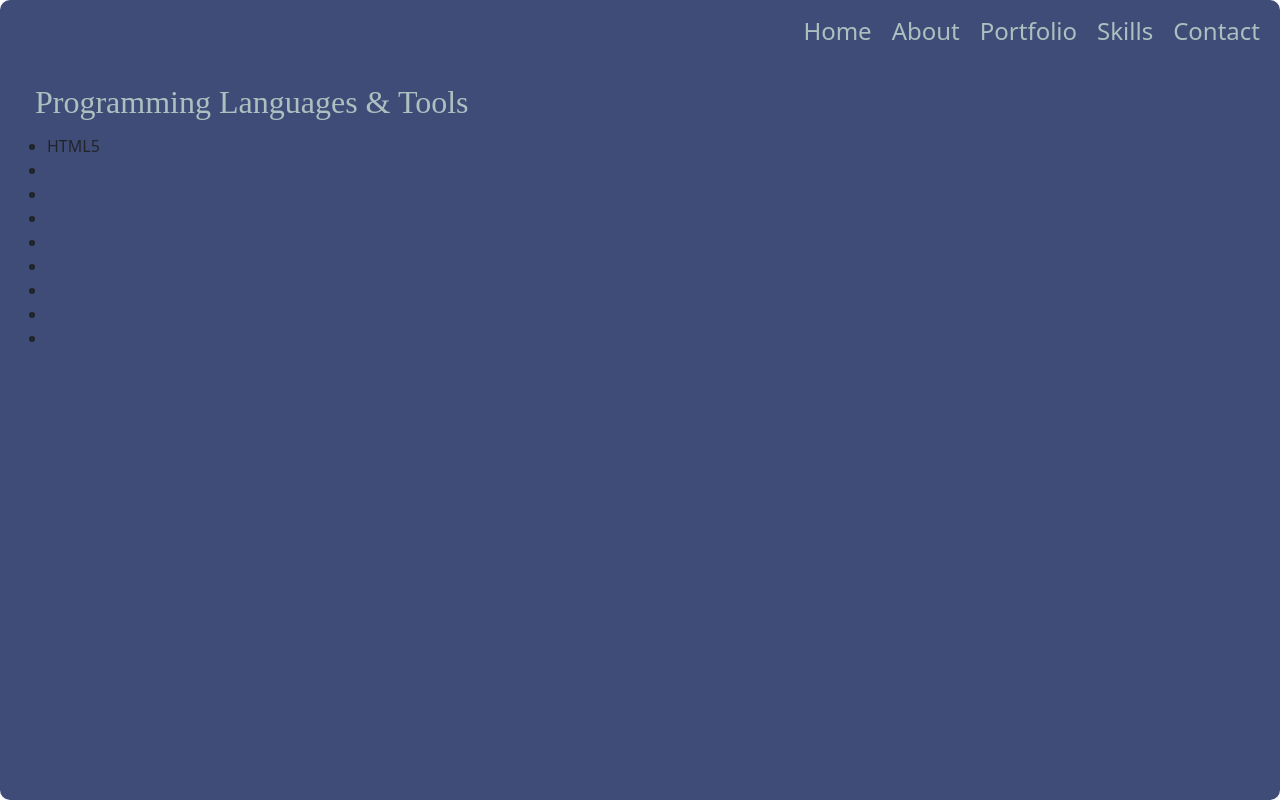
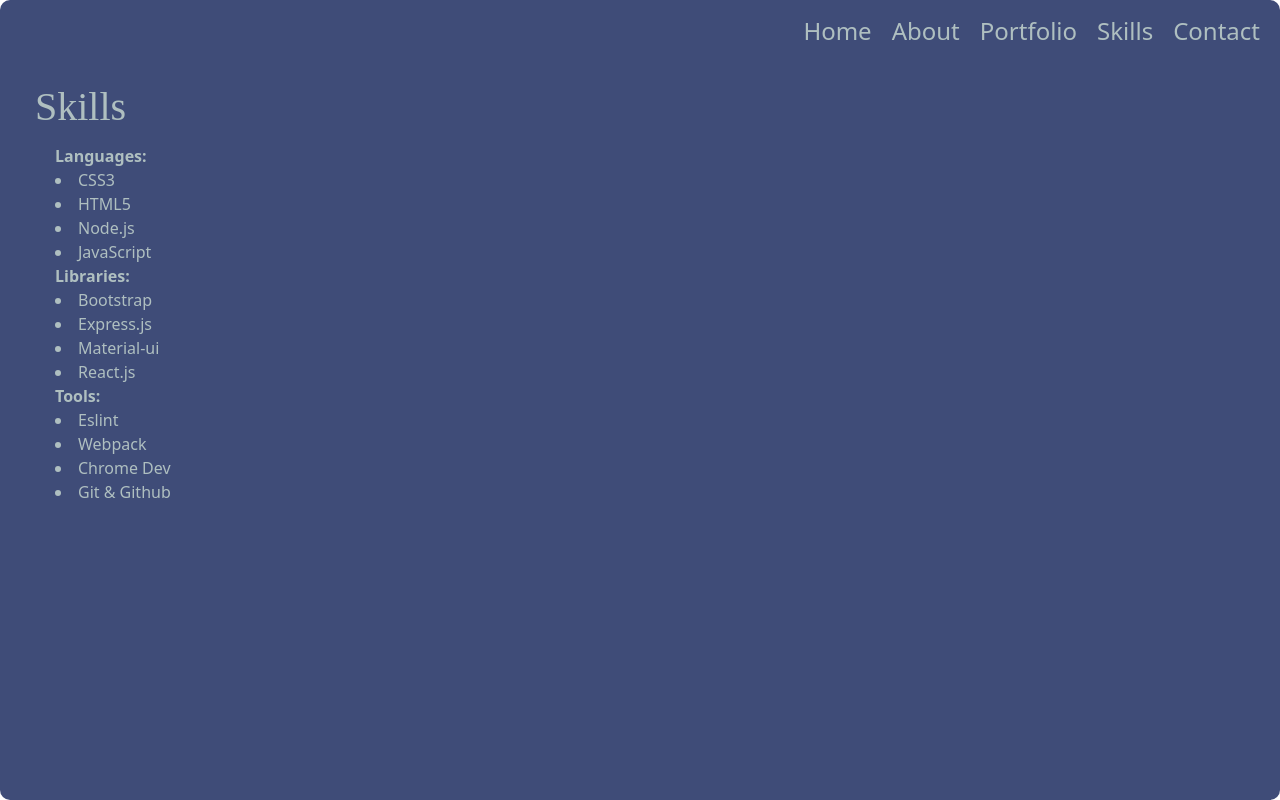
Before and after one commit to TammyGagliano/reactportfolio, a React (Create React App) app: page /skills in a window 1280 px wide. Built offline with nearby package versions, Linux system fonts and the light colour scheme.

Commit message:
skills update and css update

```diff
--- a/src/components/Skills.js
+++ b/src/components/Skills.js
@@ -1,42 +1,33 @@
-import { faHome } from "@fortawesome/free-solid-svg-icons";
-import { FontAwesomeIcon } from "@fortawesome/react-fontawesome";
-
 import "./style.css";
 
 const Skills = () => {
   return (
-    <div className="Portfolio">
-      <h2>Programming Languages &amp; Tools</h2>
-      <ul>
-        <li>HTML5
-        </li>
-        <li>
-          <i class="fab fa-css3-alt"></i>
-        </li>
-        <li>
-          <i class="fab fa-js-square"></i>
-        </li>
-        <li>
-          <i class="fab fa-wordpress"></i>
-        </li>
-        <li>
-        <FontAwesomeIcon icon={["fab", "github"]} />
-        </li>
-        <li>
-          <i class="fab fa-adobe"></i>
-        </li>
-        <li>
-          <i class="fab fa-bootstrap"></i>
-        </li>
-        <li>
-          <i class="fab fa-react"></i>
-        </li>
-        <li>
-          <i class="fab fa-node-js"></i>
-        </li>
-      </ul>
+  <div className="skills">
+  <h1>Skills</h1>
+  <div className="skillscontent">
+    <div>
+      <strong>Languages:</strong>
+      <li>CSS3</li>
+      <li>HTML5</li>
+      <li>Node.js</li>
+      <li>JavaScript</li>
     </div>
-  );
+    <div>
+      <strong>Libraries:</strong>
+      <li>Bootstrap</li>
+      <li>Express.js</li>
+      <li>Material-ui</li>
+      <li>React.js</li>
+    </div>
+    <div>
+      <strong>Tools:</strong>
+      <li>Eslint</li>
+      <li>Webpack</li>
+      <li>Chrome Dev</li>
+      <li>Git & Github</li>
+    </div>
+  </div>
+</div>
+)
 };
-
 export default Skills;
--- a/src/components/style.css
+++ b/src/components/style.css
@@ -150,3 +150,12 @@
     Align-Items: center;
     Justify-Content: center;
 }
+
+/* SKILLS PAGE CSS */
+
+.skillscontent {
+    align-items: center;
+    color: #afbfc0;
+    padding: 0 40px;
+
+}
```
